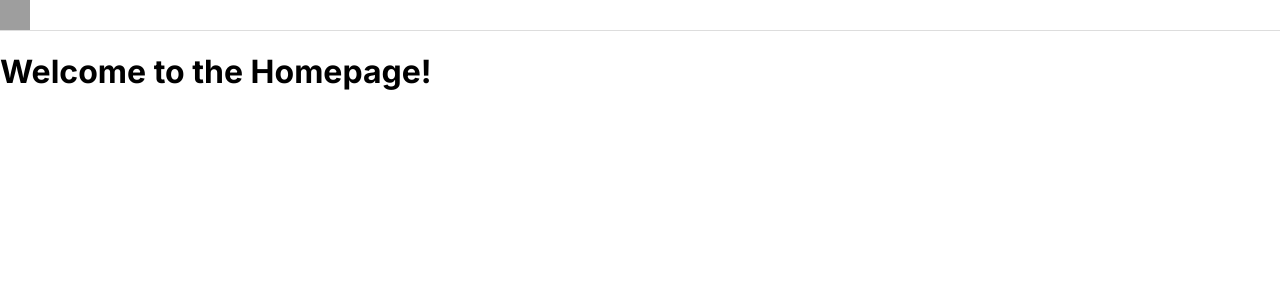
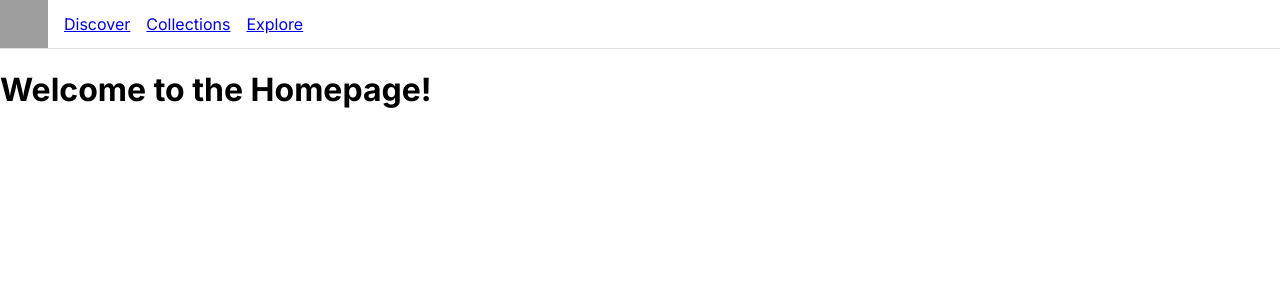
Before and after one commit to ydnzhg/solemate, a React app: page /discover in a window 1280 px wide. Shown: the top 300 px of the page. Built offline with nearby package versions, Linux system fonts and the light colour scheme; no server answers; grey boxes are pictures that could not be loaded; the HTML template or start-up script is replaced by a standard one.

Commit message:
added new pages and navbar links to pages

```diff
--- a/client/src/components/App.js
+++ b/client/src/components/App.js
@@ -8,6 +8,8 @@ import NotFound from "./pages/NotFound.js";
 import Skeleton from "./pages/Skeleton.js";
 import Discover from "./pages/Discover.js";
 import NavBar from "./pages/NavBar.js";
+import Collections from "./pages/Collections.js";
+import Explore from "./pages/Explore.js";
 
 import "../utilities.css";
 
@@ -65,11 +67,27 @@ const App = () => {
         path="/discover"
         element={
           <div>
-            <NavBar />
-            <Discover />
+            <NavBar /> <Discover />
           </div>
         }
       />
+      <Route
+        path="/collections"
+        element={
+          <div>
+            <NavBar /> <Collections />
+          </div>
+        }
+      />
+      <Route
+        path="/explore"
+        element={
+          <div>
+            <NavBar /> <Explore />
+          </div>
+        }
+      />
+
       <Route path="*" element={<NotFound />} />
     </Routes>
   );
--- /dev/null
+++ b/client/src/components/pages/Collections.js
@@ -0,0 +1,12 @@
+import React from "react";
+
+const Collections = () => {
+  return (
+    <div>
+      <h1>Welcome to the Collections page!</h1>
+      {/* Add your homepage content here */}
+    </div>
+  );
+};
+
+export default Collections;
--- /dev/null
+++ b/client/src/components/pages/Explore.js
@@ -0,0 +1,12 @@
+import React from "react";
+
+const Explore = () => {
+  return (
+    <div>
+      <h1>Welcome to the Explore page!</h1>
+      {/* Add your homepage content here */}
+    </div>
+  );
+};
+
+export default Explore;
--- a/client/src/components/pages/NavBar.css
+++ b/client/src/components/pages/NavBar.css
@@ -4,13 +4,14 @@
   align-items: center;
   background-color: #fff;
   border-bottom: 1px solid #ddd;
+  gap: var(--m);
 }
 
-.NavBar-text {
+.NavBar-link {
   margin: 0;
 }
 
 .NavBar-logo {
-  width: 30px;
-  height: 30px;
+  width: 48px;
+  height: 48px;
 }
--- a/client/src/components/pages/NavBar.js
+++ b/client/src/components/pages/NavBar.js
@@ -1,4 +1,5 @@
 import React from "react";
+import { Link } from "react-router-dom";
 
 import "../../utilities.css";
 import "./NavBar.css";
@@ -11,6 +12,15 @@ const NavBar = (props) => {
         alt="logo"
         className="NavBar-logo"
       />
+      <Link to="/discover" className="NavBar-link">
+        Discover
+      </Link>
+      <Link to="/collections" className="NavBar-link">
+        Collections
+      </Link>
+      <Link to="/explore" className="NavBar-link">
+        Explore
+      </Link>
     </nav>
   );
 };
```
Also changed, not shown: client/src/components/pages/Collections.css (added), client/src/components/pages/Explore.css (added).
